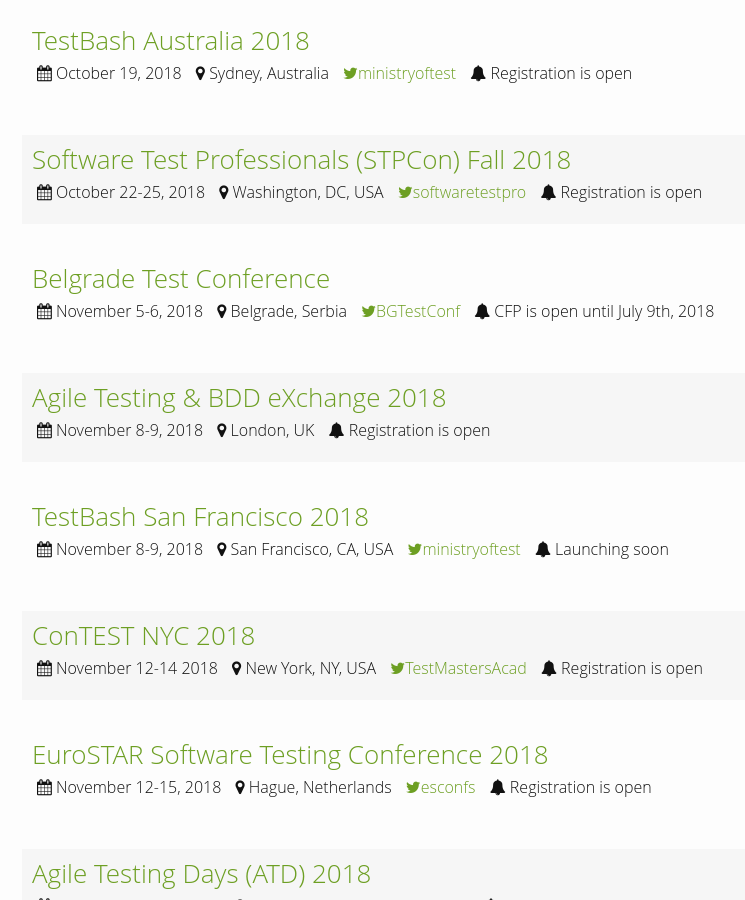
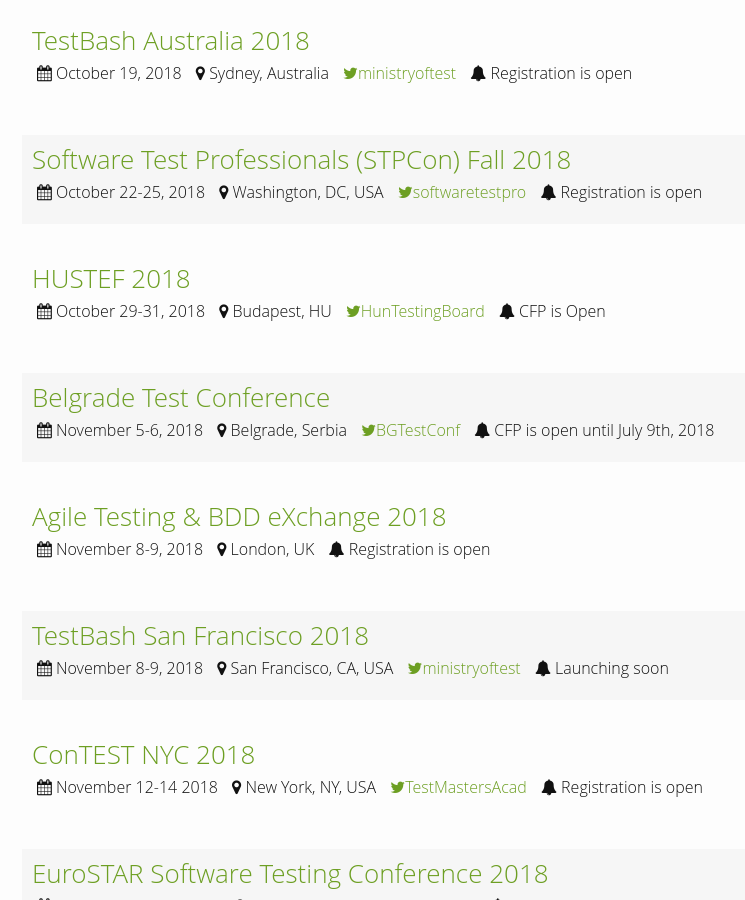
Before and after one commit to TestingConferences/testingconferences.github.io, a Jekyll site: the page built from index.html, in a window 1280 px wide and 900 px high, scrolled down 3582 px. Shown: the whole window, without its empty margins (248-993 px from the left). Built offline with Jekyll 4.4.1, drawn with Linux system fonts in a browser that asks for light colours.

Commit message:
Update current.yml

```diff
--- a/_data/current.yml
+++ b/_data/current.yml
@@ -204,6 +204,13 @@
   twitter: softwaretestpro
   status: Registration is open
 
+- name: HUSTEF 2018
+  location: Budapest, HU
+  dates: "October 29-31, 2018"
+  url: http://www.hustef.hu/
+  twitter: HunTestingBoard
+  status: CFP is Open
+
 - name: Belgrade Test Conference
   location: Belgrade, Serbia
   dates: "November 5-6, 2018"
```
